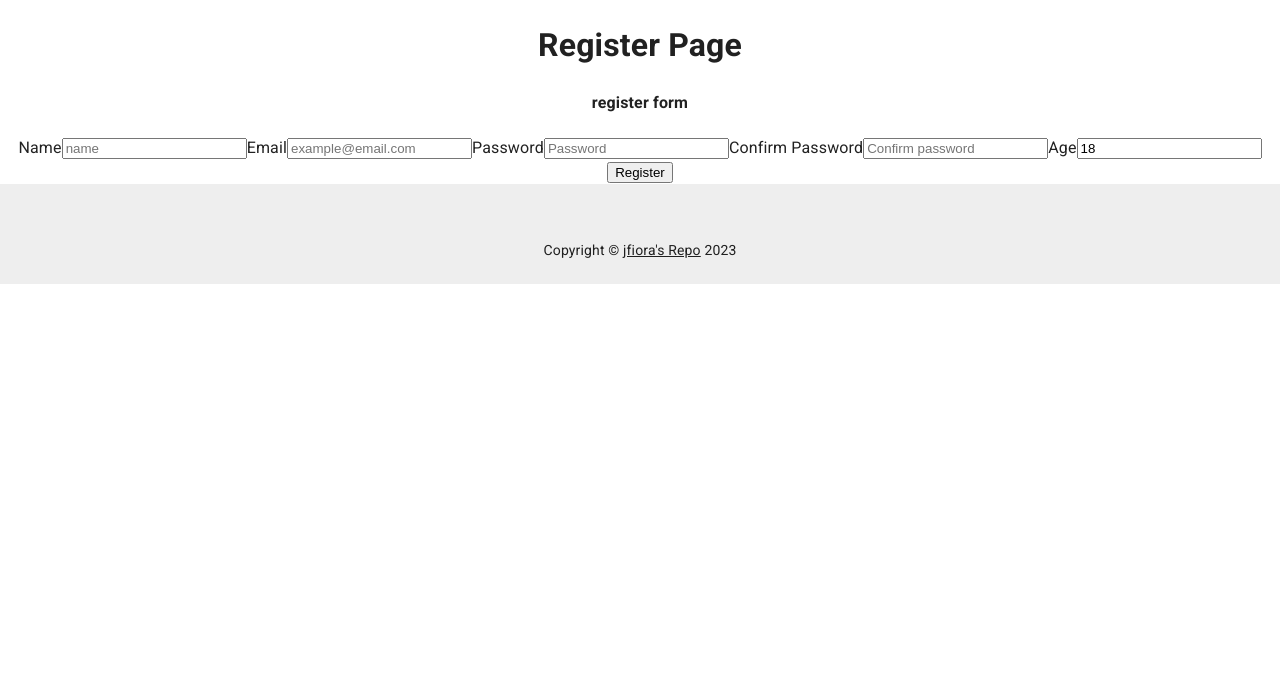
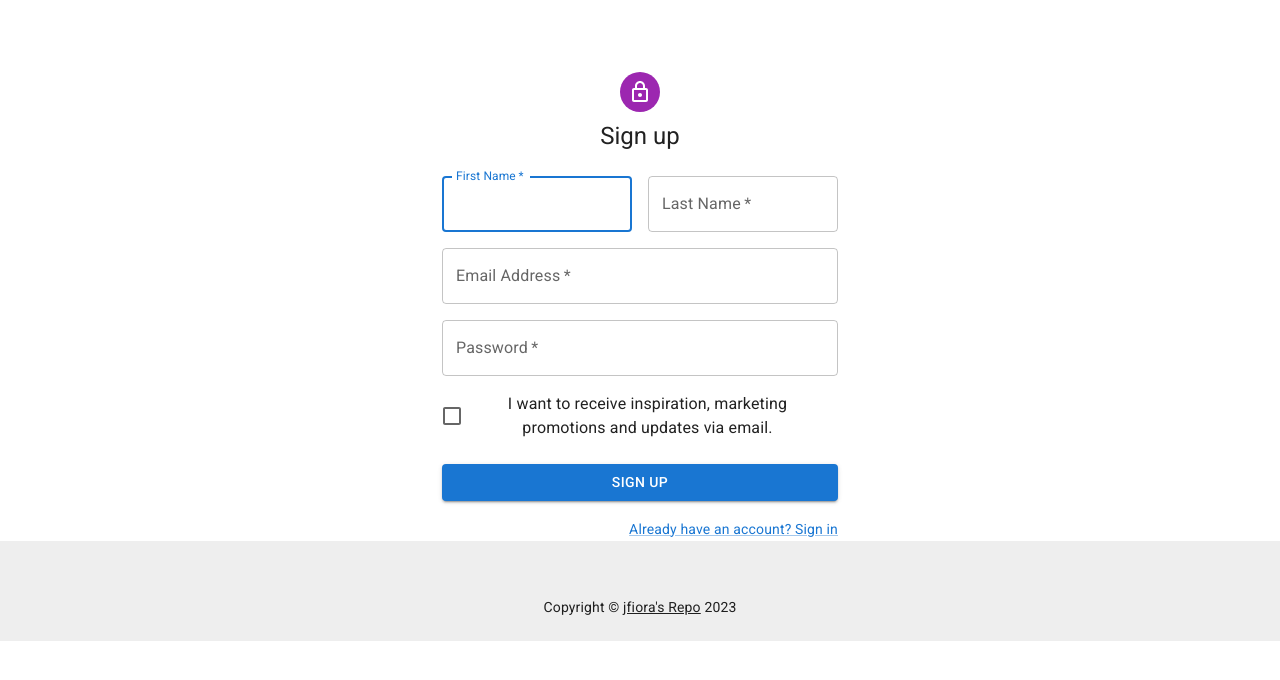
Before and after one commit to jfiora/code-verifier-mern, a React (Vite) app in the folder client/: page /register in a window 1280 px wide. Shown: the top 680 px of the page. Built offline with nearby package versions, Linux system fonts and the light colour scheme; no server answers.

Commit message:
adding sign in/up forms from material ui

```diff
--- /dev/null
+++ b/client/src/components/forms/LoginMaterialUi.tsx
@@ -0,0 +1,103 @@
+import * as React from 'react';
+import Avatar from '@mui/material/Avatar';
+import Button from '@mui/material/Button';
+import CssBaseline from '@mui/material/CssBaseline';
+import TextField from '@mui/material/TextField';
+import FormControlLabel from '@mui/material/FormControlLabel';
+import Checkbox from '@mui/material/Checkbox';
+import Link from '@mui/material/Link';
+import Grid from '@mui/material/Grid';
+import Box from '@mui/material/Box';
+import LockOutlinedIcon from '@mui/icons-material/LockOutlined';
+import Typography from '@mui/material/Typography';
+import Container from '@mui/material/Container';
+import { createTheme, ThemeProvider } from '@mui/material/styles';
+
+const theme = createTheme();
+
+export default function SignIn() {
+    const handleSubmit = (event: React.FormEvent<HTMLFormElement>) => {
+        event.preventDefault();
+        const data = new FormData(event.currentTarget);
+        console.log({
+            email: data.get('email'),
+            password: data.get('password'),
+        });
+    };
+
+    return (
+        <ThemeProvider theme={theme}>
+            <Container component='main' maxWidth='xs'>
+                <CssBaseline />
+                <Box
+                    sx={{
+                        marginTop: 8,
+                        display: 'flex',
+                        flexDirection: 'column',
+                        alignItems: 'center',
+                    }}
+                >
+                    <Avatar sx={{ m: 1, bgcolor: 'secondary.main' }}>
+                        <LockOutlinedIcon />
+                    </Avatar>
+                    <Typography component='h1' variant='h5'>
+                        Sign in
+                    </Typography>
+                    <Box
+                        component='form'
+                        onSubmit={handleSubmit}
+                        noValidate
+                        sx={{ mt: 1 }}
+                    >
+                        <TextField
+                            margin='normal'
+                            required
+                            fullWidth
+                            id='email'
+                            label='Email Address'
+                            name='email'
+                            autoComplete='email'
+                            autoFocus
+                        />
+                        <TextField
+                            margin='normal'
+                            required
+                            fullWidth
+                            name='password'
+                            label='Password'
+                            type='password'
+                            id='password'
+                            autoComplete='current-password'
+                        />
+                        <FormControlLabel
+                            control={
+                                <Checkbox value='remember' color='primary' />
+                            }
+                            label='Remember me'
+                        />
+                        <Button
+                            type='submit'
+                            fullWidth
+                            variant='contained'
+                            sx={{ mt: 3, mb: 2 }}
+                        >
+                            Sign In
+                        </Button>
+                        <Grid container>
+                            <Grid item xs>
+                                <Link href='#' variant='body2'>
+                                    Forgot password?
+                                </Link>
+                            </Grid>
+                            <Grid item>
+                                <Link href='#' variant='body2'>
+                                    {"Don't have an account? Sign Up"}
+                                </Link>
+                            </Grid>
+                        </Grid>
+                    </Box>
+                </Box>
+            </Container>
+        </ThemeProvider>
+    );
+}
--- /dev/null
+++ b/client/src/components/forms/RegisterMaterialUi.tsx
@@ -0,0 +1,127 @@
+import * as React from 'react';
+import Avatar from '@mui/material/Avatar';
+import Button from '@mui/material/Button';
+import CssBaseline from '@mui/material/CssBaseline';
+import TextField from '@mui/material/TextField';
+import FormControlLabel from '@mui/material/FormControlLabel';
+import Checkbox from '@mui/material/Checkbox';
+import Link from '@mui/material/Link';
+import Grid from '@mui/material/Grid';
+import Box from '@mui/material/Box';
+import LockOutlinedIcon from '@mui/icons-material/LockOutlined';
+import Typography from '@mui/material/Typography';
+import Container from '@mui/material/Container';
+import { createTheme, ThemeProvider } from '@mui/material/styles';
+
+const theme = createTheme();
+
+export default function SignUp() {
+    const handleSubmit = (event: React.FormEvent<HTMLFormElement>) => {
+        event.preventDefault();
+        const data = new FormData(event.currentTarget);
+        console.log({
+            email: data.get('email'),
+            password: data.get('password'),
+        });
+    };
+
+    return (
+        <ThemeProvider theme={theme}>
+            <Container component='main' maxWidth='xs'>
+                <CssBaseline />
+                <Box
+                    sx={{
+                        marginTop: 8,
+                        display: 'flex',
+                        flexDirection: 'column',
+                        alignItems: 'center',
+                    }}
+                >
+                    <Avatar sx={{ m: 1, bgcolor: 'secondary.main' }}>
+                        <LockOutlinedIcon />
+                    </Avatar>
+                    <Typography component='h1' variant='h5'>
+                        Sign up
+                    </Typography>
+                    <Box
+                        component='form'
+                        noValidate
+                        onSubmit={handleSubmit}
+                        sx={{ mt: 3 }}
+                    >
+                        <Grid container spacing={2}>
+                            <Grid item xs={12} sm={6}>
+                                <TextField
+                                    autoComplete='given-name'
+                                    name='firstName'
+                                    required
+                                    fullWidth
+                                    id='firstName'
+                                    label='First Name'
+                                    autoFocus
+                                />
+                            </Grid>
+                            <Grid item xs={12} sm={6}>
+                                <TextField
+                                    required
+                                    fullWidth
+                                    id='lastName'
+                                    label='Last Name'
+                                    name='lastName'
+                                    autoComplete='family-name'
+                                />
+                            </Grid>
+                            <Grid item xs={12}>
+                                <TextField
+                                    required
+                                    fullWidth
+                                    id='email'
+                                    label='Email Address'
+                                    name='email'
+                                    autoComplete='email'
+                                />
+                            </Grid>
+                            <Grid item xs={12}>
+                                <TextField
+                                    required
+                                    fullWidth
+                                    name='password'
+                                    label='Password'
+                                    type='password'
+                                    id='password'
+                                    autoComplete='new-password'
+                                />
+                            </Grid>
+                            <Grid item xs={12}>
+                                <FormControlLabel
+                                    control={
+                                        <Checkbox
+                                            value='allowExtraEmails'
+                                            color='primary'
+                                        />
+                                    }
+                                    label='I want to receive inspiration, marketing promotions and updates via email.'
+                                />
+                            </Grid>
+                        </Grid>
+                        <Button
+                            type='submit'
+                            fullWidth
+                            variant='contained'
+                            sx={{ mt: 3, mb: 2 }}
+                        >
+                            Sign Up
+                        </Button>
+                        <Grid container justifyContent='flex-end'>
+                            <Grid item>
+                                <Link href='#' variant='body2'>
+                                    Already have an account? Sign in
+                                </Link>
+                            </Grid>
+                        </Grid>
+                    </Box>
+                </Box>
+            </Container>
+        </ThemeProvider>
+    );
+}
--- a/client/src/pages/LoginPage.tsx
+++ b/client/src/pages/LoginPage.tsx
@@ -1,11 +1,12 @@
 import React from 'react';
 import LoginForm from '../components/forms/LoginForm';
+import SignIn from '../components/forms/LoginMaterialUi';
 
 const LoginPage = () => {
     return (
         <div>
-            <h1>Login Page</h1>
-            <LoginForm />
+            {/* <LoginForm /> */}
+            <SignIn />
         </div>
     );
 };
--- a/client/src/pages/RegisterPage.tsx
+++ b/client/src/pages/RegisterPage.tsx
@@ -1,11 +1,12 @@
 import React from 'react';
 import RegisterForm from '../components/forms/RegisterForm';
+import SignUp from '../components/forms/RegisterMaterialUi';
 
 const RegisterPage = () => {
     return (
         <div>
-            <h1>Register Page</h1>
-            <RegisterForm />
+            {/* <RegisterForm /> */}
+            <SignUp />
         </div>
     );
 };
```
